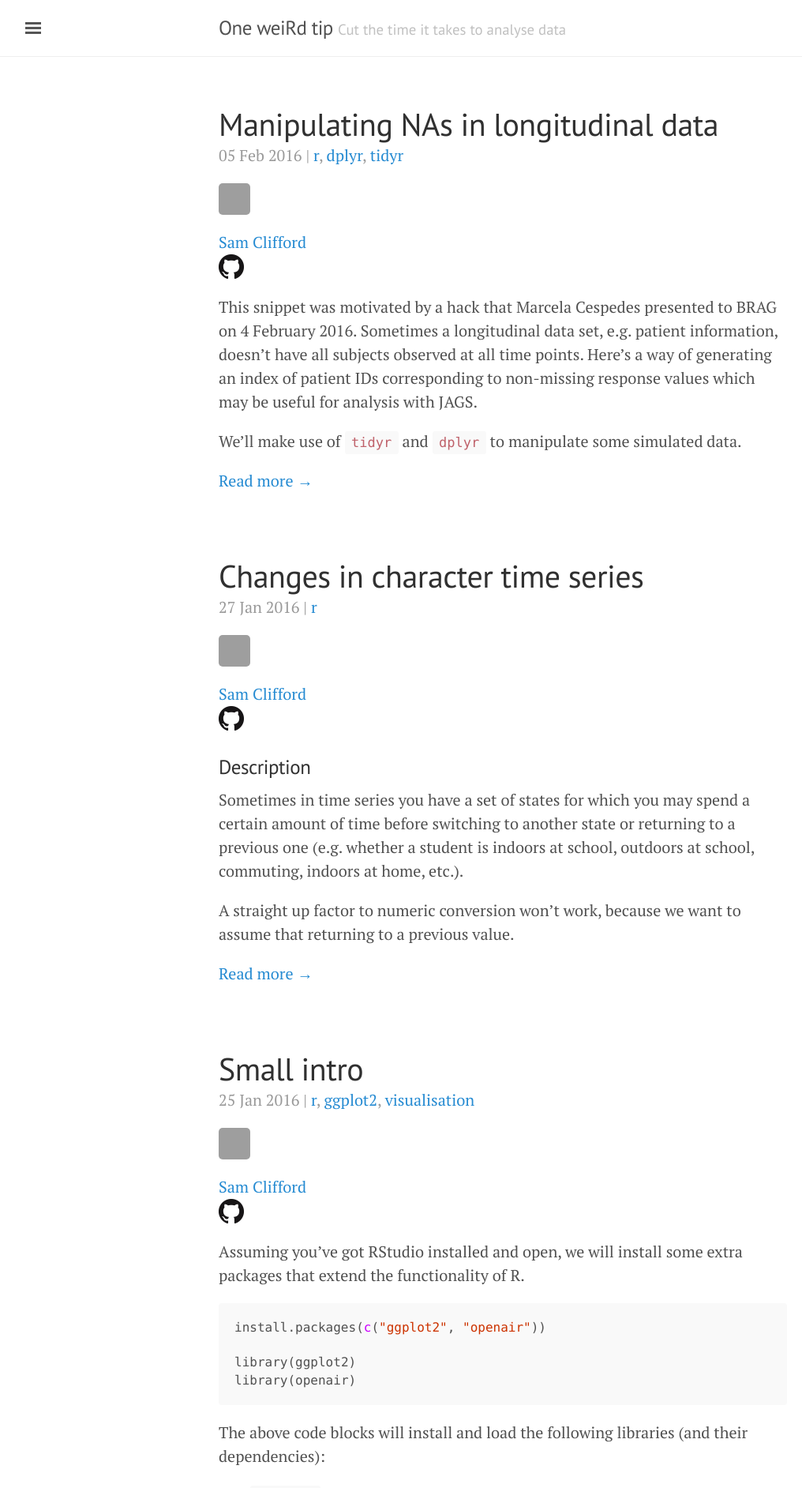
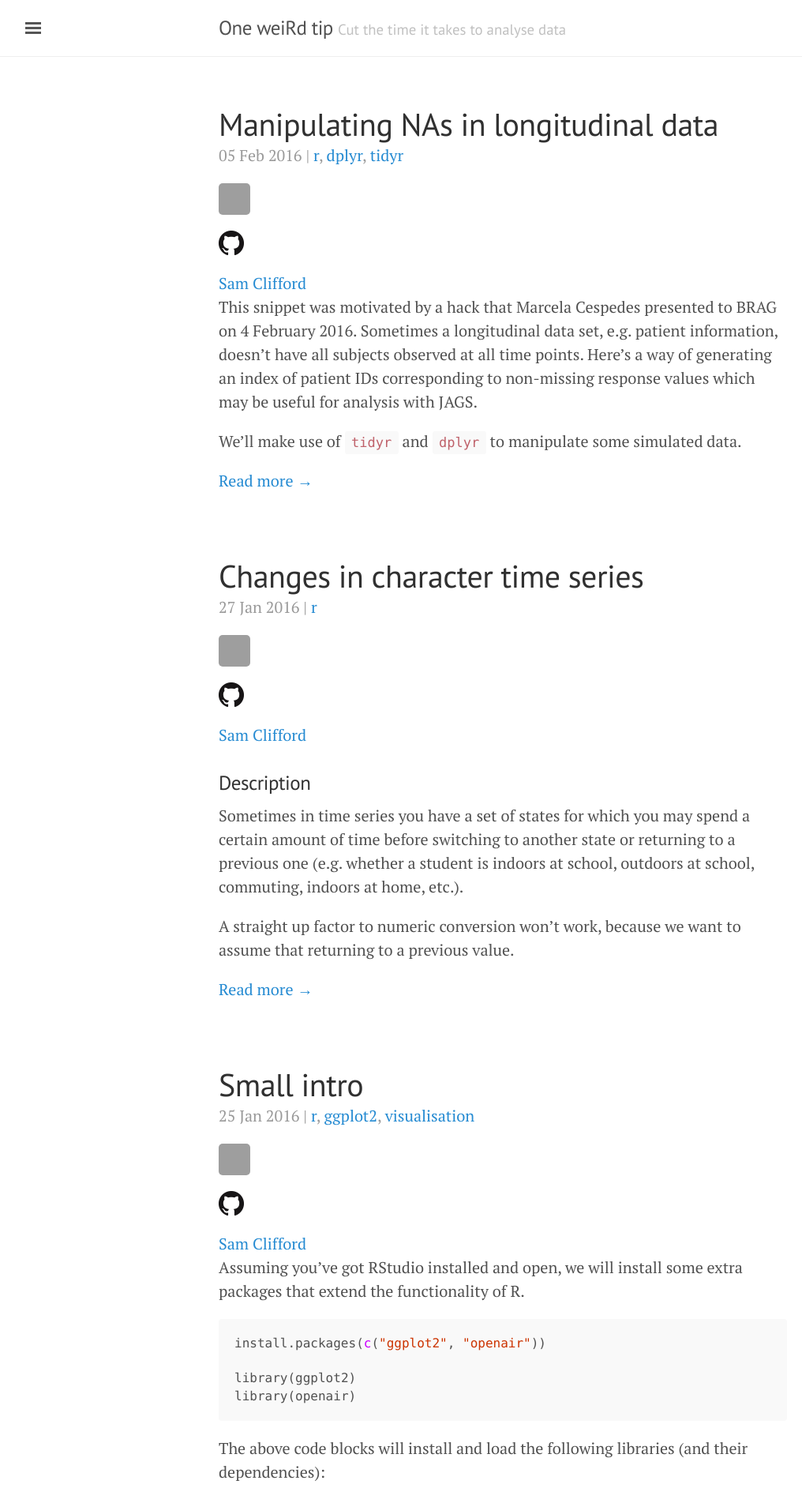
Before and after one commit to bragqut/bragqut.github.io, a Jekyll site: the page built from index.html, in a window 1280 px wide. Shown: the top 1884 px of the page at 79% size, without its empty margins (3-1019 px from the left). Built offline with Jekyll 4.4.1, drawn with Linux system fonts in a browser that asks for light colours; the list of posts is cut into pages by our own code; grey boxes are pictures that could not be loaded.

Commit message:
putting github icon next to gravatar

```diff
--- a/_includes/authorinfo.html
+++ b/_includes/authorinfo.html
@@ -1,4 +1,4 @@
 <div class="meta">
-		<img src="http://www.gravatar.com/avatar/{{ author.gravatar }}?s=40">
-		<span class="author"><a href="{{author.web}}" >{{ author.display_name }}</a> &nbsp; <a href="https://github.com/{{author.github}}" ><img src="/assets/GitHub-Mark-32px.png"></a> </span>
+		<img src="http://www.gravatar.com/avatar/{{ author.gravatar }}?s=40"><a href="https://github.com/{{author.github}}" ><img src="/assets/GitHub-Mark-32px.png"></a>
+		<span class="author"><a href="{{author.web}}" >{{ author.display_name }}</a>  </span>
 </div>
```
